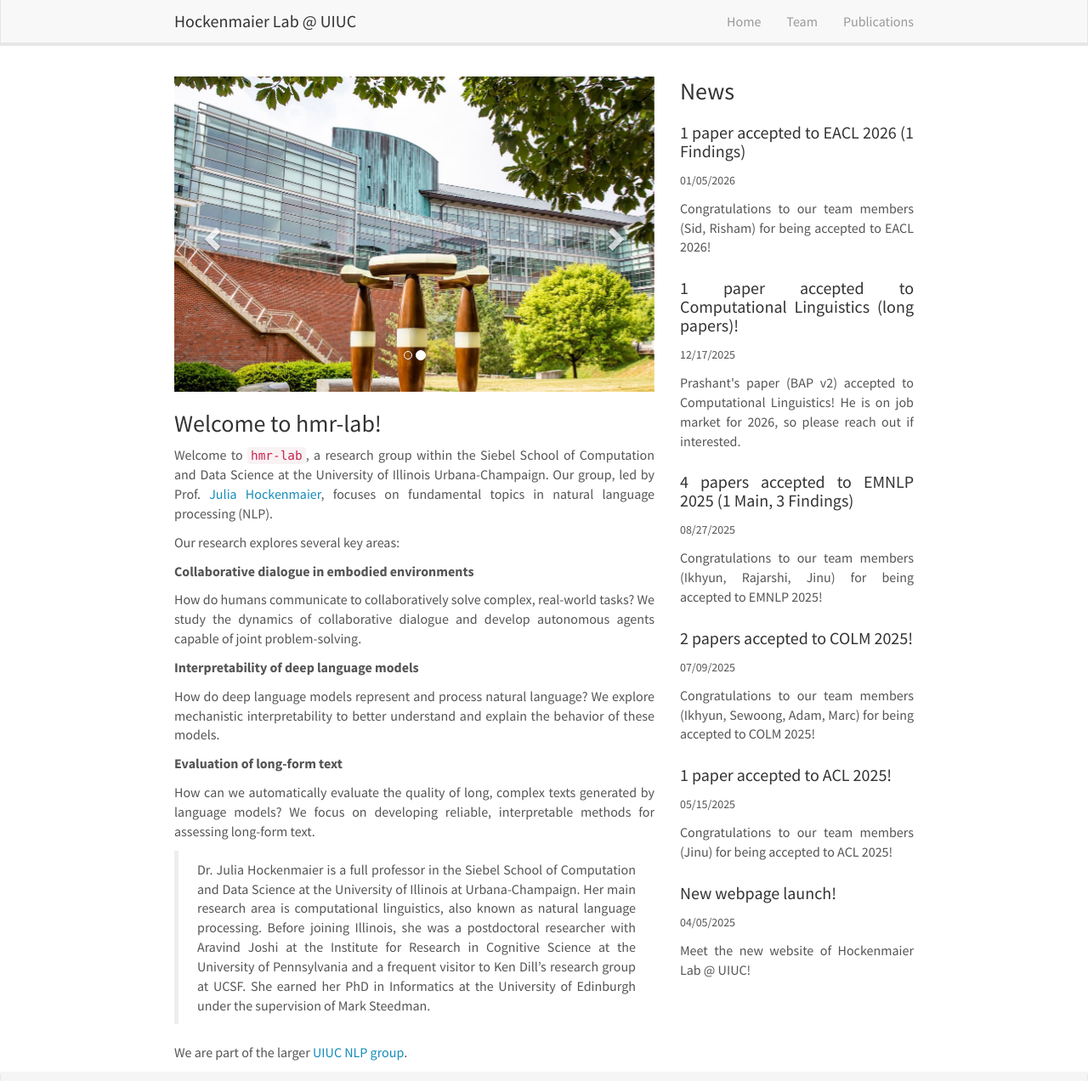
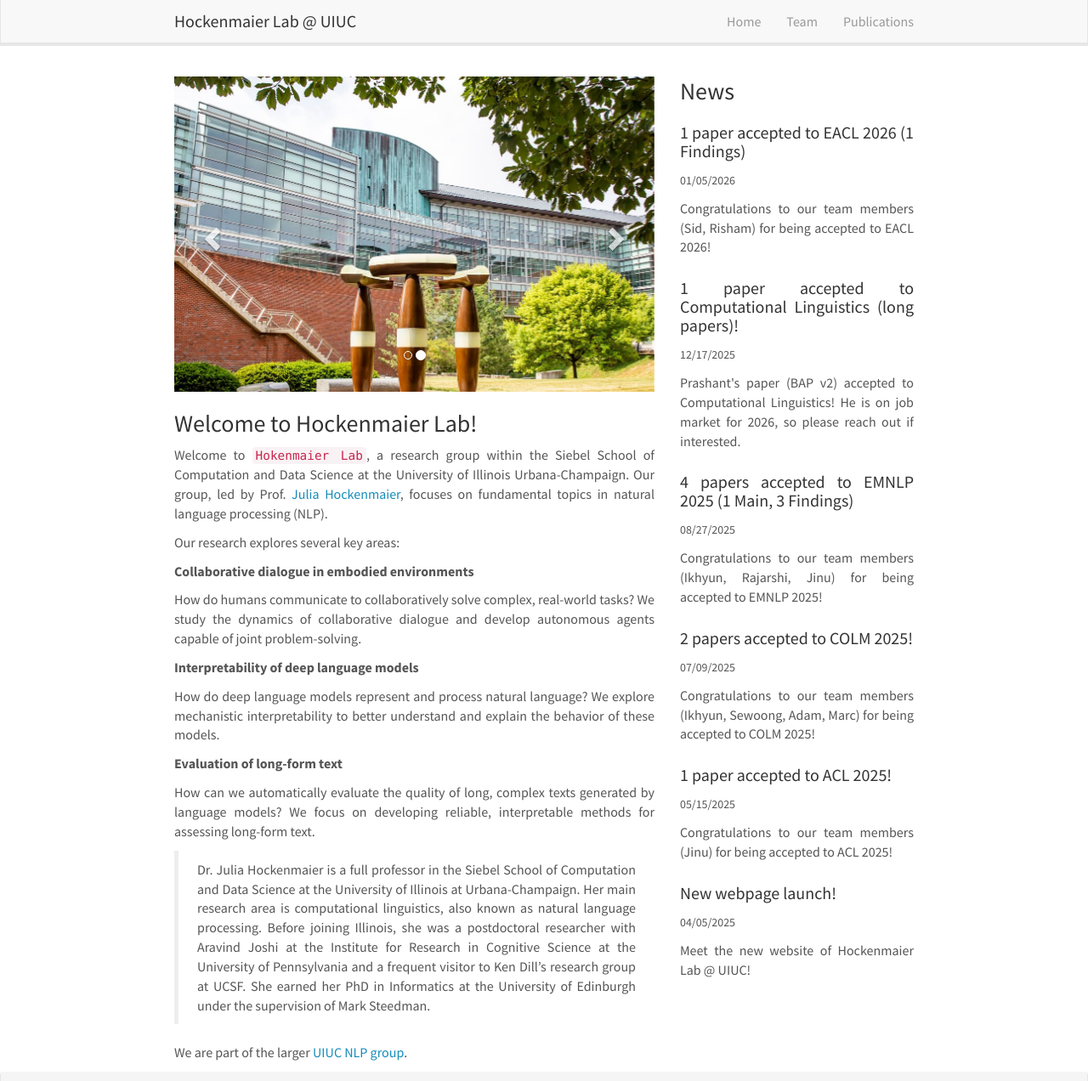
Before and after one commit to hmr-lab/hmr-lab.github.io, a Jekyll site: the page built from _pages/home.md, in a window 1280 px wide and 1272 px high. Shown: the whole window at 85% size. Built offline with Jekyll 4.4.1, drawn with Linux system fonts in a browser that asks for light colours; nearby versions of some CDN libraries.

Commit message:
update name to Hockenmaier Lab (v2)

```diff
--- a/_pages/home.md
+++ b/_pages/home.md
@@ -1,13 +1,13 @@
 ---
-title: "hmr-lab"
+title: "Hockenmaier Lab"
 layout: homelay
-excerpt: "hmr-lab at UIUC, led by Dr. Julia Hockenmaier"
+excerpt: "Hockenmaier Lab at UIUC, led by Dr. Julia Hockenmaier"
 sitemap: true
 permalink: /
 ---
-### Welcome to hmr-lab!
+### Welcome to Hockenmaier Lab!
 
-Welcome to `hmr-lab`, a research group within the Siebel School of Computation and Data Science at the University of Illinois Urbana-Champaign. Our group, led by Prof. [Julia Hockenmaier](https://juliahmr.cs.illinois.edu/), focuses on fundamental topics in natural language processing (NLP).
+Welcome to `Hokenmaier Lab`, a research group within the Siebel School of Computation and Data Science at the University of Illinois Urbana-Champaign. Our group, led by Prof. [Julia Hockenmaier](https://juliahmr.cs.illinois.edu/), focuses on fundamental topics in natural language processing (NLP).
 
 Our research explores several key areas:
 
```
Also changed, not shown: _pages/research.md (+1 -1 lines).
